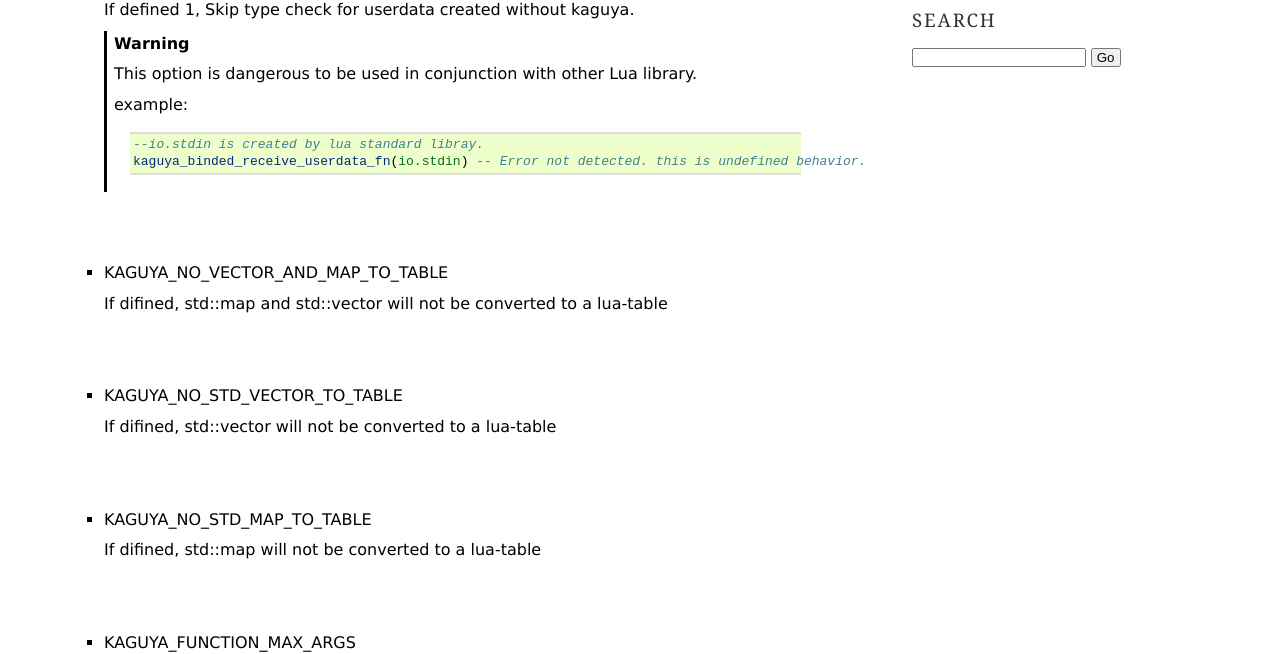
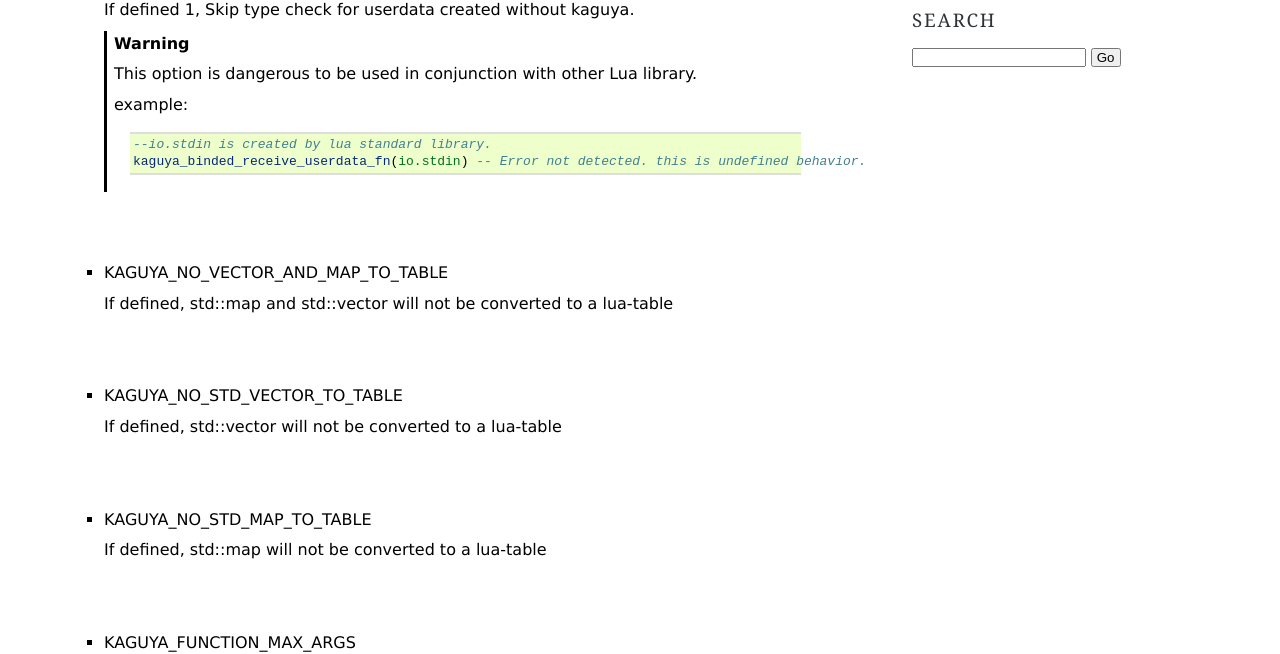
Before and after one commit to satoren/kaguya, a Sphinx documentation site: the page built from docs/api_reference/preprocessor_option.rst, in a window 1280 px wide. Shown: the part 421-1075 px from the top of the page. Built offline with Sphinx 7.4.7, drawn with Linux system fonts in a browser that asks for light colours.

Commit message:
Fix typos (#103)

```diff
--- a/docs/api_reference/preprocessor_option.rst
+++ b/docs/api_reference/preprocessor_option.rst
@@ -25,26 +25,26 @@
 
      .. code-block:: lua
 
-       --io.stdin is created by lua standard libray.
+       --io.stdin is created by lua standard library.
        kaguya_binded_receive_userdata_fn(io.stdin) -- Error not detected. this is undefined behavior.
 
 |
 
 * KAGUYA_NO_VECTOR_AND_MAP_TO_TABLE
 
-  If difined, std::map and std::vector will not be converted to a lua-table
+  If defined, std::map and std::vector will not be converted to a lua-table
 
 |
 
 * KAGUYA_NO_STD_VECTOR_TO_TABLE
 
-  If difined, std::vector will not be converted to a lua-table
+  If defined, std::vector will not be converted to a lua-table
 
 |
 
 * KAGUYA_NO_STD_MAP_TO_TABLE
 
-  If difined, std::map will not be converted to a lua-table
+  If defined, std::map will not be converted to a lua-table
 
 |
 
--- a/docs/getting_started/tutorial.rst
+++ b/docs/getting_started/tutorial.rst
@@ -23,7 +23,7 @@
 
 Create Lua context, and execute Lua code.
 
-kaguya is automaticaly load all standard libraries.
+kaguya is automatically load all standard libraries.
 
 .. code-block:: c++
 
@@ -90,7 +90,7 @@
 
 
 
-Runnig Lua code
+Running Lua code
 ----------------------------------
 
 1. from string
@@ -281,4 +281,4 @@
   }
   kaguya::State l;
   l.setErrorHandler(HandleError);
-  l.dofile("./scripts/custom.lua"); // eg. accesing a file not existed will invoke HandleError above
+  l.dofile("./scripts/custom.lua"); // eg. accessing a file not existed will invoke HandleError above
```
Also changed, not shown: README.md (+4 -4 lines), 2 other files.
